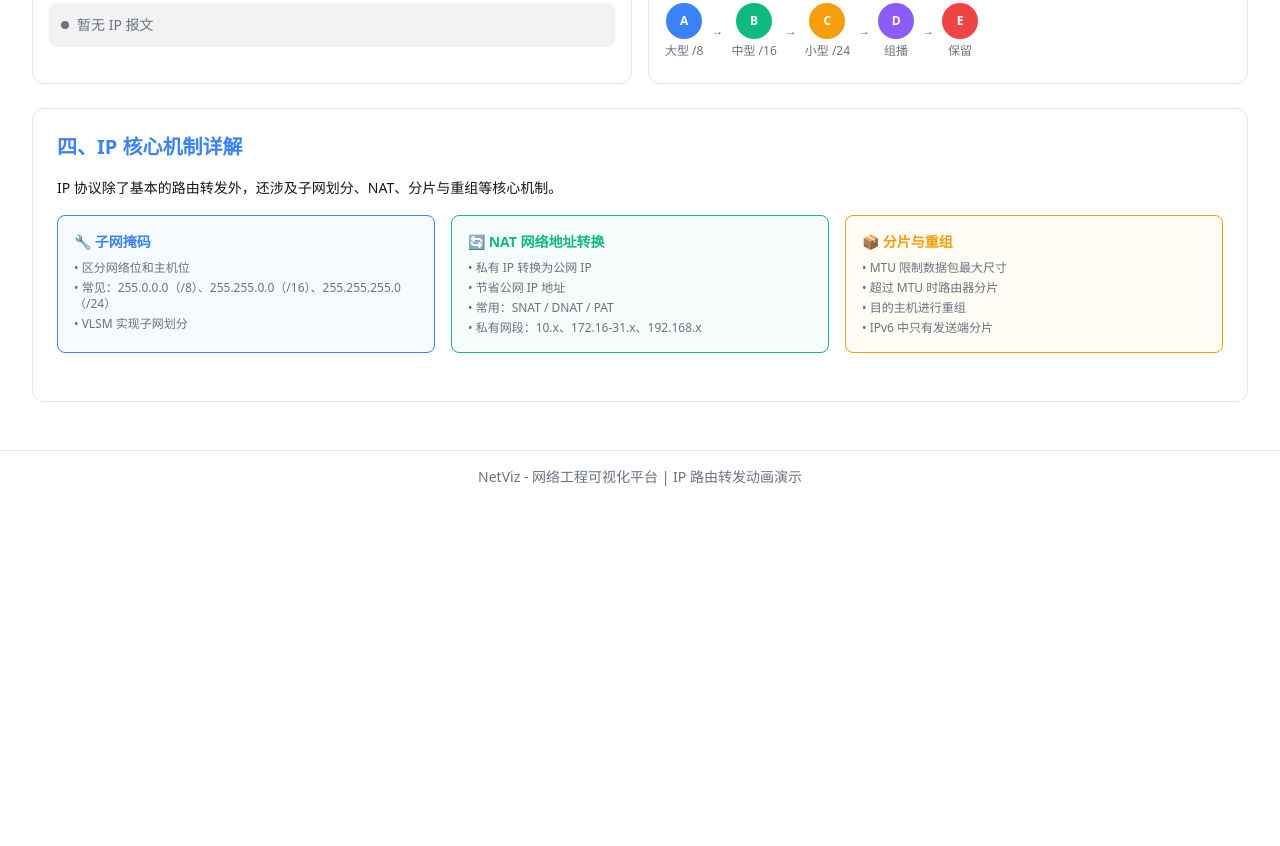
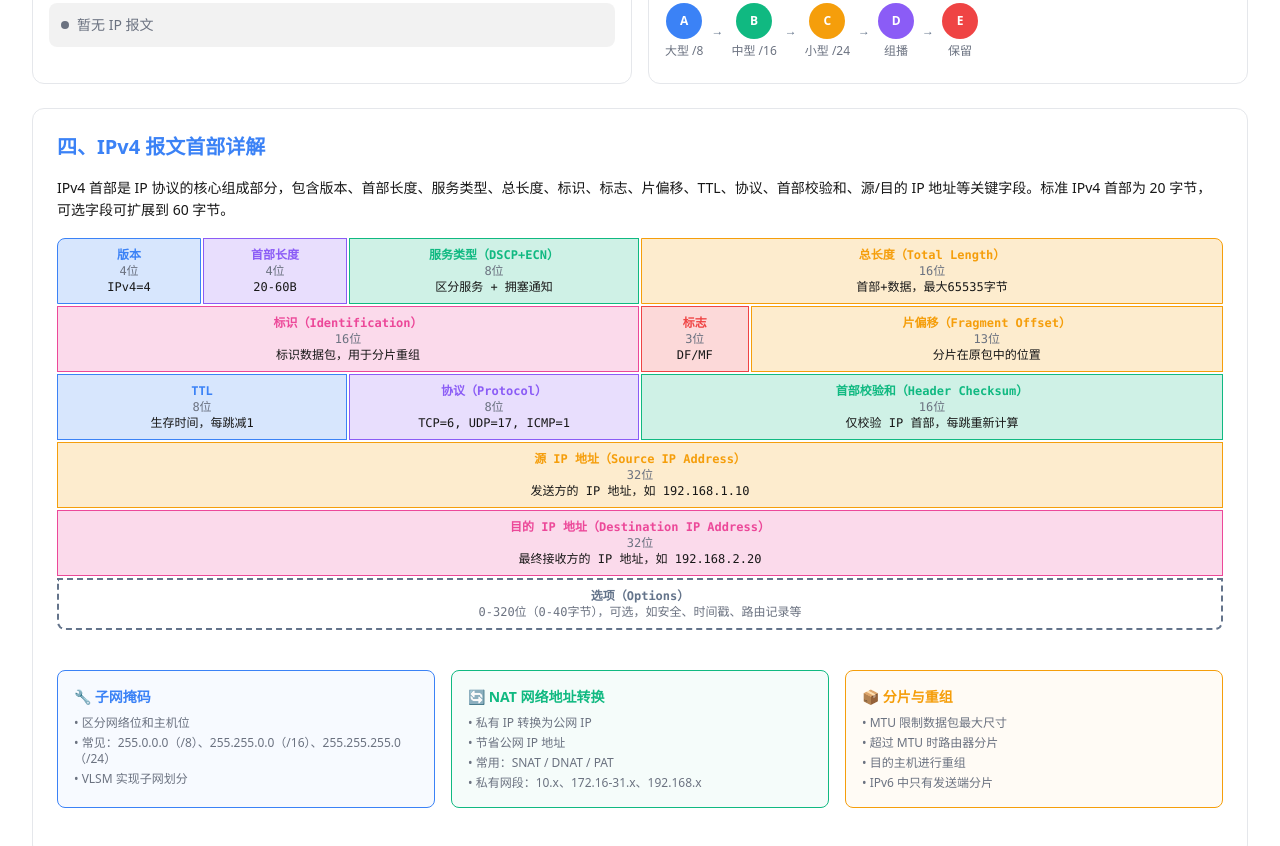
Before and after one commit to 6haolou/netviz, a Next.js app: page /protocol/ip in a window 1280 px wide. Shown: the part 2420-3266 px from the top of the page. Before the commit the page ends 2923 px from the top, so only its background shows below. Built offline with nearby package versions, Linux system fonts and the light colour scheme.

Commit message:
feat: IP 页面添加 IPv4 首部可视化详解（grid-cols-32 格式，6行字段结构）

```diff
--- a/app/protocol/ip/page.tsx
+++ b/app/protocol/ip/page.tsx
@@ -733,11 +733,96 @@ export default function IPPage() {
           </div>
 
           <div className="rounded-xl border p-6 mb-6" style={{ backgroundColor: cardBg, borderColor: borderColor }}>
-            <h2 className="text-xl font-bold mb-4" style={{ color: primaryBlue }}>四、IP 核心机制详解</h2>
+            <h2 className="text-xl font-bold mb-4" style={{ color: primaryBlue }}>四、IPv4 报文首部详解</h2>
+
             <div className="mb-6">
               <p className="text-sm leading-relaxed mb-4" style={{ color: textColor }}>
-                IP 协议除了基本的路由转发外，还涉及子网划分、NAT、分片与重组等核心机制。
+                IPv4 首部是 IP 协议的核心组成部分，包含版本、首部长度、服务类型、总长度、标识、标志、片偏移、TTL、协议、首部校验和、源/目的 IP 地址等关键字段。标准 IPv4 首部为 20 字节，可选字段可扩展到 60 字节。
               </p>
+
+              {/* 首部结构可视化 */}
+              <div className="overflow-x-auto mb-6">
+                <div className="min-w-[800px]">
+                  <div className="grid grid-cols-32 gap-0.5 text-center text-xs font-mono mb-4">
+                    {/* 第1行：版本 + 首部长度 + 服务类型 + 总长度 */}
+                    <div className="col-span-4 p-2 rounded-tl-lg" style={{ backgroundColor: isDarkMode ? 'rgba(59, 130, 246, 0.3)' : 'rgba(59, 130, 246, 0.2)', border: '1px solid #3b82f6' }}>
+                      <div className="font-bold" style={{ color: primaryBlue }}>版本</div>
+                      <div className="text-xs" style={{ color: secondaryText }}>4位</div>
+                      <div className="text-xs" style={{ color: textColor }}>IPv4=4</div>
+                    </div>
+                    <div className="col-span-4 p-2" style={{ backgroundColor: isDarkMode ? 'rgba(139, 92, 246, 0.3)' : 'rgba(139, 92, 246, 0.2)', border: '1px solid #8b5cf6' }}>
+                      <div className="font-bold" style={{ color: '#8b5cf6' }}>首部长度</div>
+                      <div className="text-xs" style={{ color: secondaryText }}>4位</div>
+                      <div className="text-xs" style={{ color: textColor }}>20-60B</div>
+                    </div>
+                    <div className="col-span-8 p-2" style={{ backgroundColor: isDarkMode ? 'rgba(16, 185, 129, 0.3)' : 'rgba(16, 185, 129, 0.2)', border: '1px solid #10b981' }}>
+                      <div className="font-bold" style={{ color: '#10b981' }}>服务类型（DSCP+ECN）</div>
+                      <div className="text-xs" style={{ color: secondaryText }}>8位</div>
+                      <div className="text-xs" style={{ color: textColor }}>区分服务 + 拥塞通知</div>
+                    </div>
+                    <div className="col-span-16 p-2 rounded-tr-lg" style={{ backgroundColor: isDarkMode ? 'rgba(245, 158, 11, 0.3)' : 'rgba(245, 158, 11, 0.2)', border: '1px solid #f59e0b' }}>
+                      <div className="font-bold" style={{ color: '#f59e0b' }}>总长度（Total Length）</div>
+                      <div className="text-xs" style={{ color: secondaryText }}>16位</div>
+                      <div className="text-xs" style={{ color: textColor }}>首部+数据，最大65535字节</div>
+                    </div>
+
+                    {/* 第2行：标识 + 标志 + 片偏移 */}
+                    <div className="col-span-16 p-2" style={{ backgroundColor: isDarkMode ? 'rgba(236, 72, 153, 0.3)' : 'rgba(236, 72, 153, 0.2)', border: '1px solid #ec4899' }}>
+                      <div className="font-bold" style={{ color: '#ec4899' }}>标识（Identification）</div>
+                      <div className="text-xs" style={{ color: secondaryText }}>16位</div>
+                      <div className="text-xs" style={{ color: textColor }}>标识数据包，用于分片重组</div>
+                    </div>
+                    <div className="col-span-3 p-2" style={{ backgroundColor: isDarkMode ? 'rgba(239, 68, 68, 0.3)' : 'rgba(239, 68, 68, 0.2)', border: '1px solid #ef4444' }}>
+                      <div className="font-bold text-xs" style={{ color: '#ef4444' }}>标志</div>
+                      <div className="text-xs" style={{ color: secondaryText }}>3位</div>
+                      <div className="text-xs" style={{ color: textColor }}>DF/MF</div>
+                    </div>
+                    <div className="col-span-13 p-2" style={{ backgroundColor: isDarkMode ? 'rgba(245, 158, 11, 0.3)' : 'rgba(245, 158, 11, 0.2)', border: '1px solid #f59e0b' }}>
+                      <div className="font-bold" style={{ color: '#f59e0b' }}>片偏移（Fragment Offset）</div>
+                      <div className="text-xs" style={{ color: secondaryText }}>13位</div>
+                      <div className="text-xs" style={{ color: textColor }}>分片在原包中的位置</div>
+                    </div>
+
+                    {/* 第3行：TTL + 协议 + 首部校验和 */}
+                    <div className="col-span-8 p-2" style={{ backgroundColor: isDarkMode ? 'rgba(59, 130, 246, 0.3)' : 'rgba(59, 130, 246, 0.2)', border: '1px solid #3b82f6' }}>
+                      <div className="font-bold" style={{ color: primaryBlue }}>TTL</div>
+                      <div className="text-xs" style={{ color: secondaryText }}>8位</div>
+                      <div className="text-xs" style={{ color: textColor }}>生存时间，每跳减1</div>
+                    </div>
+                    <div className="col-span-8 p-2" style={{ backgroundColor: isDarkMode ? 'rgba(139, 92, 246, 0.3)' : 'rgba(139, 92, 246, 0.2)', border: '1px solid #8b5cf6' }}>
+                      <div className="font-bold" style={{ color: '#8b5cf6' }}>协议（Protocol）</div>
+                      <div className="text-xs" style={{ color: secondaryText }}>8位</div>
+                      <div className="text-xs" style={{ color: textColor }}>TCP=6, UDP=17, ICMP=1</div>
+                    </div>
+                    <div className="col-span-16 p-2" style={{ backgroundColor: isDarkMode ? 'rgba(16, 185, 129, 0.3)' : 'rgba(16, 185, 129, 0.2)', border: '1px solid #10b981' }}>
+                      <div className="font-bold" style={{ color: '#10b981' }}>首部校验和（Header Checksum）</div>
+                      <div className="text-xs" style={{ color: secondaryText }}>16位</div>
+                      <div className="text-xs" style={{ color: textColor }}>仅校验 IP 首部，每跳重新计算</div>
+                    </div>
+
+                    {/* 第4行：源 IP 地址 */}
+                    <div className="col-span-32 p-2" style={{ backgroundColor: isDarkMode ? 'rgba(245, 158, 11, 0.3)' : 'rgba(245, 158, 11, 0.2)', border: '1px solid #f59e0b' }}>
+                      <div className="font-bold" style={{ color: '#f59e0b' }}>源 IP 地址（Source IP Address）</div>
+                      <div className="text-xs" style={{ color: secondaryText }}>32位</div>
+                      <div className="text-xs" style={{ color: textColor }}>发送方的 IP 地址，如 192.168.1.10</div>
+                    </div>
+
+                    {/* 第5行：目的 IP 地址 */}
+                    <div className="col-span-32 p-2" style={{ backgroundColor: isDarkMode ? 'rgba(236, 72, 153, 0.3)' : 'rgba(236, 72, 153, 0.2)', border: '1px solid #ec4899' }}>
+                      <div className="font-bold" style={{ color: '#ec4899' }}>目的 IP 地址（Destination IP Address）</div>
+                      <div className="text-xs" style={{ color: secondaryText }}>32位</div>
+                      <div className="text-xs" style={{ color: textColor }}>最终接收方的 IP 地址，如 192.168.2.20</div>
+                    </div>
+
+                    {/* 第6行：选项（可选） */}
+                    <div className="col-span-32 p-2 rounded-b-lg" style={{ backgroundColor: isDarkMode ? 'rgba(0,0,0,0.3)' : 'rgba(255,255,255,0.5)', border: '2px dashed #64748b' }}>
+                      <div className="font-bold" style={{ color: '#64748b' }}>选项（Options）</div>
+                      <div className="text-xs" style={{ color: secondaryText }}>0-320位（0-40字节），可选，如安全、时间戳、路由记录等</div>
+                    </div>
+                  </div>
+                </div>
+              </div>
+
               <div className="grid grid-cols-1 lg:grid-cols-3 gap-4">
                 <div className="p-4 rounded-lg border" style={{ backgroundColor: isDarkMode ? 'rgba(59, 130, 246, 0.08)' : 'rgba(59, 130, 246, 0.04)', borderColor: '#3b82f6' }}>
                   <div className="font-bold text-sm mb-2" style={{ color: '#3b82f6' }}>🔧 子网掩码</div>
```
